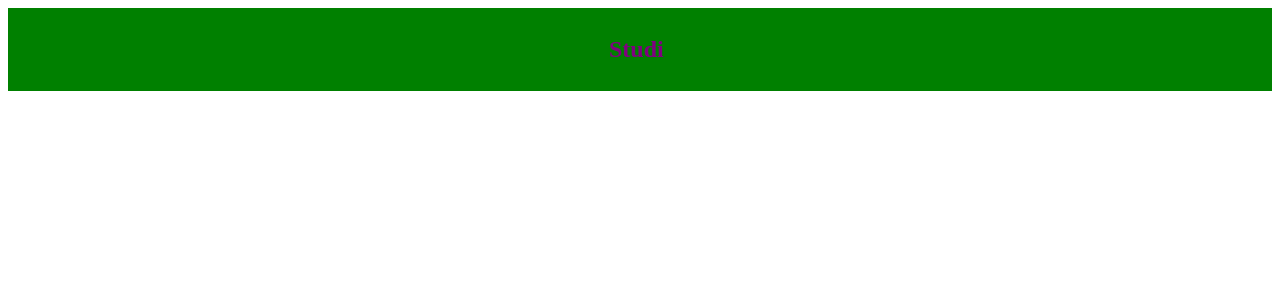
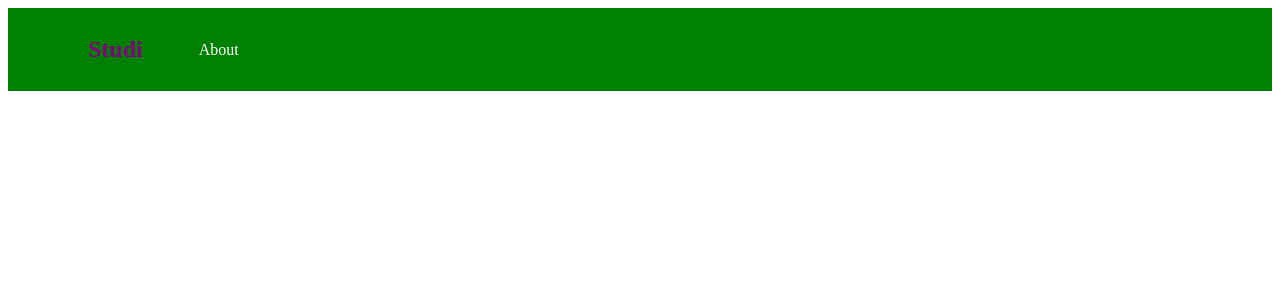
Before and after one commit to gxlpes/studi, a React (Create React App) app: page / in a window 1280 px wide. Shown: the top 300 px of the page. Built offline with nearby package versions, Linux system fonts and the light colour scheme.

Commit message:
Adding more items of nav

```diff
--- a/package.json
+++ b/package.json
@@ -8,8 +8,10 @@
     "@testing-library/user-event": "^13.5.0",
     "react": "^18.2.0",
     "react-dom": "^18.2.0",
+    "react-icons": "^4.4.0",
     "react-router-dom": "^6.3.0",
     "react-scripts": "5.0.1",
+    "react-scroll": "^1.8.7",
     "styled-components": "^5.3.5",
     "web-vitals": "^2.1.4"
   },
--- a/src/components/Navbar/Navbar.js
+++ b/src/components/Navbar/Navbar.js
@@ -1,5 +1,14 @@
 import React from "react";
-import { Nav, NavbarContainer, NavLogo } from "./NavbarStyles";
+import { FaBars } from "react-icons/fa";
+import {
+  Nav,
+  NavbarContainer,
+  NavLogo,
+  MobileIcon,
+  NavMenu,
+  NavItem,
+  NavLinks,
+} from "./NavbarStyles";
 
 const Navbar = () => {
   return (
@@ -7,6 +16,14 @@
       <Nav>
         <NavbarContainer>
           <NavLogo to="/">Studi</NavLogo>
+          <MobileIcon>
+            <FaBars />
+          </MobileIcon>
+          <NavMenu>
+            <NavItem>
+              <NavLinks to="about">About</NavLinks>
+            </NavItem>
+          </NavMenu>
         </NavbarContainer>
       </Nav>
     </>
--- a/src/components/Navbar/NavbarStyles.js
+++ b/src/components/Navbar/NavbarStyles.js
@@ -1,13 +1,13 @@
 import styled from "styled-components";
 import { Link as LinkRouter } from "react-router-dom";
-// import { Link as LinkScroll } from "react-router-dom";
+import { Link as LinkScroll } from "react-scroll";
 
 export const Nav = styled.nav`
   background-color: green;
   height: 83px;
   /* margin-top: -83px; */
   display: flex;
-  justify-content: center;
+  /* justify-content: center; */
   align-items: center;
   font-size: 1rem;
   position: sticky;
@@ -31,12 +31,54 @@
 
 export const NavLogo = styled(LinkRouter)`
   color: purple;
-  justify-content: flex-start;=
+  justify-content: flex-start;
   cursor: pointer;
   font-size: 1.5rem;
   display: flex;
   align-items: center;
-  margin-left: 24px;
   font-weight: bold;
   text-decoration: none;
 `;
+
+export const MobileIcon = styled.div`
+  display: none;
+
+  @media screen and (max-width: 768px) {
+    display: block;
+    position: absolute;
+    top: 0;
+    right: 0;
+    transform: translate(-100%, 60%);
+    font-size: 1.8rem;
+    cursor: pointer;
+  }
+`;
+
+export const NavMenu = styled.ul`
+  display: flex;
+  align-items: center;
+  list-style: none;
+  text-align: center;
+
+  @media screen and (max-width: 768px) {
+    display: none;
+  }
+`;
+
+export const NavItem = styled.li`
+  height: 75px;
+`;
+
+export const NavLinks = styled(LinkScroll)`
+  color: #fff;
+  display: flex;
+  align-items: center;
+  text-decoration: none;
+  padding: 0rem 1rem;
+  height: 100%;
+  cursor: pointer;
+
+  &.active {
+    border-bottom: 3px solid purple;
+  }
+`;
```
Also changed, not shown: 1 other file (tests, documents, lock files or other folders).
